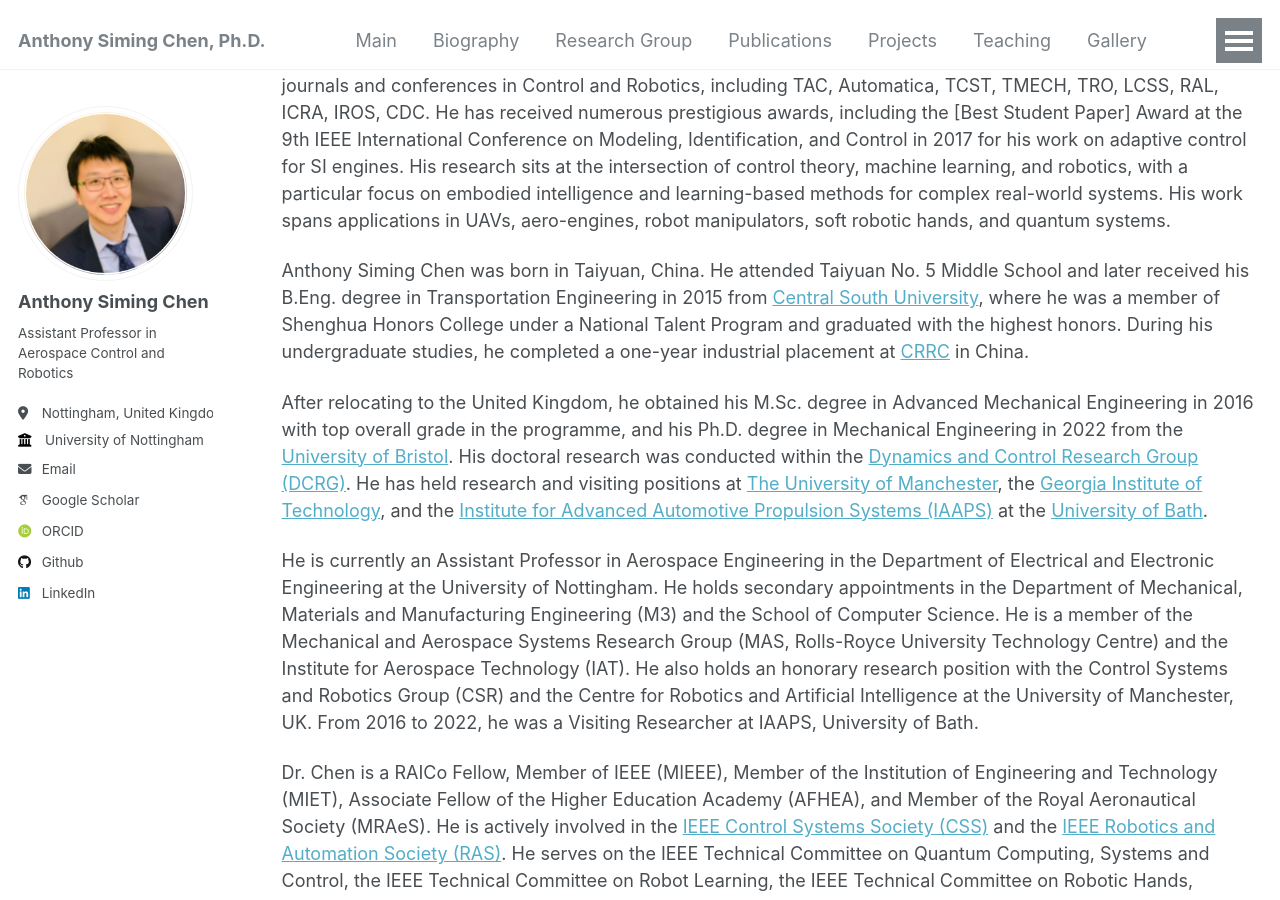
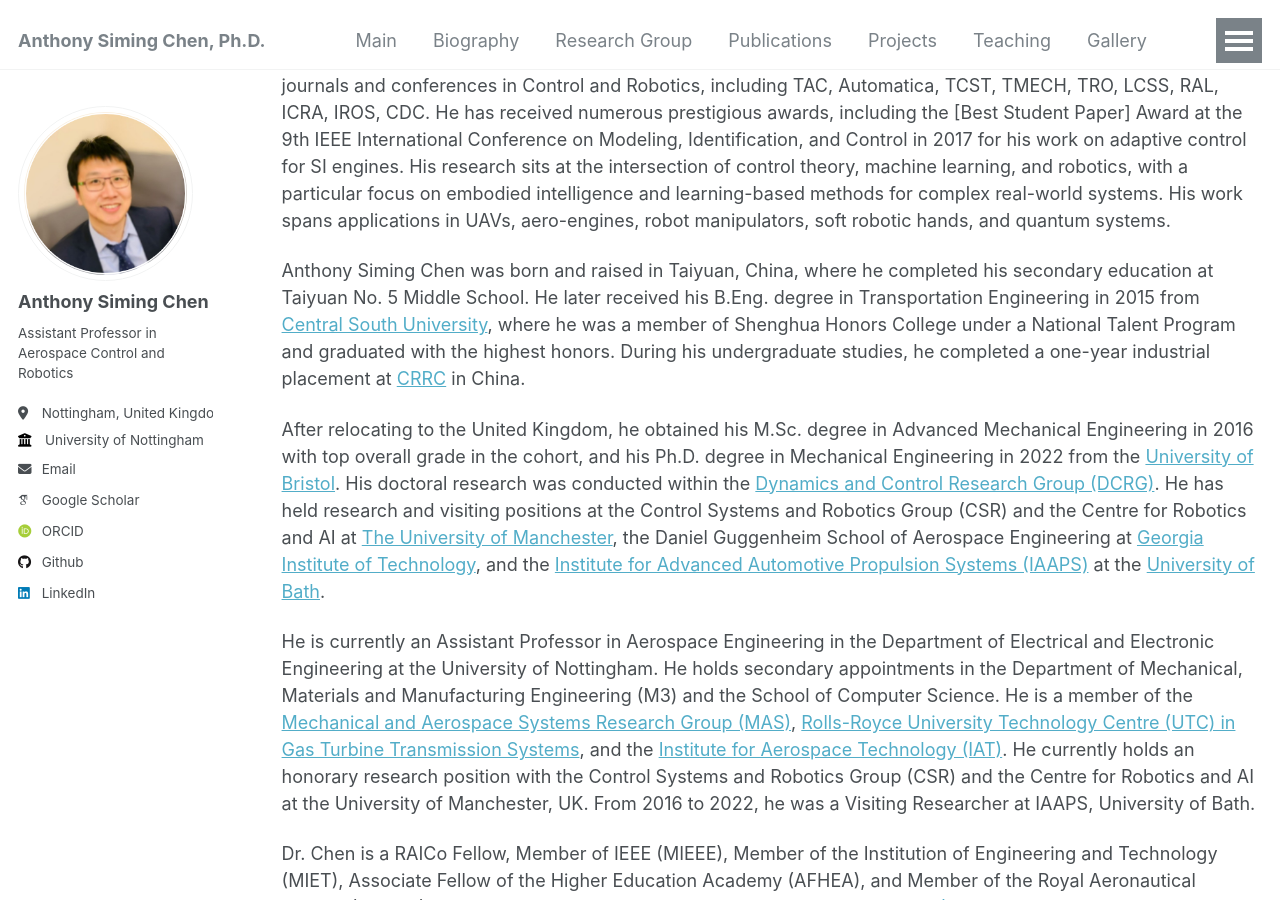
Before and after one commit to Anthony-S-Chen/Anthony-S-Chen.github.io, a Jekyll site: the page built from _pages/Biography.md, in a window 1280 px wide and 900 px high, scrolled down 667 px. Built offline with Jekyll 4.4.1, drawn with Linux system fonts in a browser that asks for light colours; some web fonts are replaced.

Commit message:
Update Biography.md

```diff
--- a/_pages/Biography.md
+++ b/_pages/Biography.md
@@ -14,11 +14,11 @@ He currently serves as an Assistant Professor in Aerospace Engineering, Departme
 
 Dr. Chen is a RAICo Fellow, Member of IEEE (MIEEE), Member of the Institution of Engineering and Technology (MIET), Associate Fellow of the Higher Education Academy (AFHEA), and Member of the Royal Aeronautical Society (MRAeS). He serves actively in the [IEEE Control Systems Society (CSS)](https://www.ieeecss.org/) and the [IEEE Robotics and Automation Society (RAS)](https://www.ieee-ras.org/). He is a Member of the IEEE Technical Committee of Quantum Computing, Systems and Control, IEEE Technical Committee on Robot Learning, IEEE Technical Committee on Robotic Hands, Grasping and Manipulation, and IEEE Technical Committee on Robot Control. He publishes and reviews papers in flagship journals and conferences in Control and Robotics, including TAC, Automatica, TCST, TMECH, TRO, LCSS, RAL, ICRA, IROS, CDC. He has received numerous prestigious awards, including the [Best Student Paper] Award at the 9th IEEE International Conference on Modeling, Identification, and Control in 2017 for his work on adaptive control for SI engines. His research sits at the intersection of control theory, machine learning, and robotics, with a particular focus on embodied intelligence and learning-based methods for complex real-world systems. His work spans applications in UAVs, aero-engines, robot manipulators, soft robotic hands, and quantum systems.
 
-Anthony Siming Chen was born in Taiyuan, China. He attended Taiyuan No. 5 Middle School and later received his B.Eng. degree in Transportation Engineering in 2015 from [Central South University](https://en.csu.edu.cn/), where he was a member of Shenghua Honors College under a National Talent Program and graduated with the highest honors. During his undergraduate studies, he completed a one-year industrial placement at [CRRC](https://www.crrcgc.cc/en/) in China.
+Anthony Siming Chen was born and raised in Taiyuan, China, where he completed his secondary education at Taiyuan No. 5 Middle School. He later received his B.Eng. degree in Transportation Engineering in 2015 from [Central South University](https://en.csu.edu.cn/), where he was a member of Shenghua Honors College under a National Talent Program and graduated with the highest honors. During his undergraduate studies, he completed a one-year industrial placement at [CRRC](https://www.crrcgc.cc/en/) in China.
 
-After relocating to the United Kingdom, he obtained his M.Sc. degree in Advanced Mechanical Engineering in 2016 with top overall grade in the programme, and his Ph.D. degree in Mechanical Engineering in 2022 from the [University of Bristol](https://www.bristol.ac.uk/). His doctoral research was conducted within the [Dynamics and Control Research Group (DCRG)](https://www.bristol.ac.uk/engineering/research/dynamicscontrol/). He has held research and visiting positions at [The University of Manchester](https://www.manchester.ac.uk/), the [Georgia Institute of Technology](https://www.gatech.edu/), and the [Institute for Advanced Automotive Propulsion Systems (IAAPS)](https://iaaps.co.uk/) at the [University of Bath](https://www.bath.ac.uk/).
+After relocating to the United Kingdom, he obtained his M.Sc. degree in Advanced Mechanical Engineering in 2016 with top overall grade in the cohort, and his Ph.D. degree in Mechanical Engineering in 2022 from the [University of Bristol](https://www.bristol.ac.uk/). His doctoral research was conducted within the [Dynamics and Control Research Group (DCRG)](https://www.bristol.ac.uk/engineering/research/dynamicscontrol/). He has held research and visiting positions at the Control Systems and Robotics Group (CSR) and the Centre for Robotics and AI at [The University of Manchester](https://www.manchester.ac.uk/), the Daniel Guggenheim School of Aerospace Engineering at [Georgia Institute of Technology](https://www.gatech.edu/), and the [Institute for Advanced Automotive Propulsion Systems (IAAPS)](https://iaaps.co.uk/) at the [University of Bath](https://www.bath.ac.uk/).
 
-He is currently an Assistant Professor in Aerospace Engineering in the Department of Electrical and Electronic Engineering at the University of Nottingham. He holds secondary appointments in the Department of Mechanical, Materials and Manufacturing Engineering (M3) and the School of Computer Science. He is a member of the Mechanical and Aerospace Systems Research Group (MAS, Rolls-Royce University Technology Centre) and the Institute for Aerospace Technology (IAT). He also holds an honorary research position with the Control Systems and Robotics Group (CSR) and the Centre for Robotics and Artificial Intelligence at the University of Manchester, UK. From 2016 to 2022, he was a Visiting Researcher at IAAPS, University of Bath.
+He is currently an Assistant Professor in Aerospace Engineering in the Department of Electrical and Electronic Engineering at the University of Nottingham. He holds secondary appointments in the Department of Mechanical, Materials and Manufacturing Engineering (M3) and the School of Computer Science. He is a member of the [Mechanical and Aerospace Systems Research Group (MAS)](https://www.nottingham.ac.uk/research/groups/mas/index.aspx), [Rolls-Royce University Technology Centre (UTC) in Gas Turbine Transmission Systems](https://www.nottingham.ac.uk/utc-transmissionsys/index.aspx), and the [Institute for Aerospace Technology (IAT)](https://www.nottingham.ac.uk/aerospace/). He currently holds an honorary research position with the Control Systems and Robotics Group (CSR) and the Centre for Robotics and AI at the University of Manchester, UK. From 2016 to 2022, he was a Visiting Researcher at IAAPS, University of Bath.
 
 Dr. Chen is a RAICo Fellow, Member of IEEE (MIEEE), Member of the Institution of Engineering and Technology (MIET), Associate Fellow of the Higher Education Academy (AFHEA), and Member of the Royal Aeronautical Society (MRAeS). He is actively involved in the [IEEE Control Systems Society (CSS)](https://www.ieeecss.org/) and the [IEEE Robotics and Automation Society (RAS)](https://www.ieee-ras.org/). He serves on the IEEE Technical Committee on Quantum Computing, Systems and Control, the IEEE Technical Committee on Robot Learning, the IEEE Technical Committee on Robotic Hands, Grasping and Manipulation, and the IEEE Technical Committee on Robot Control.
 
```
